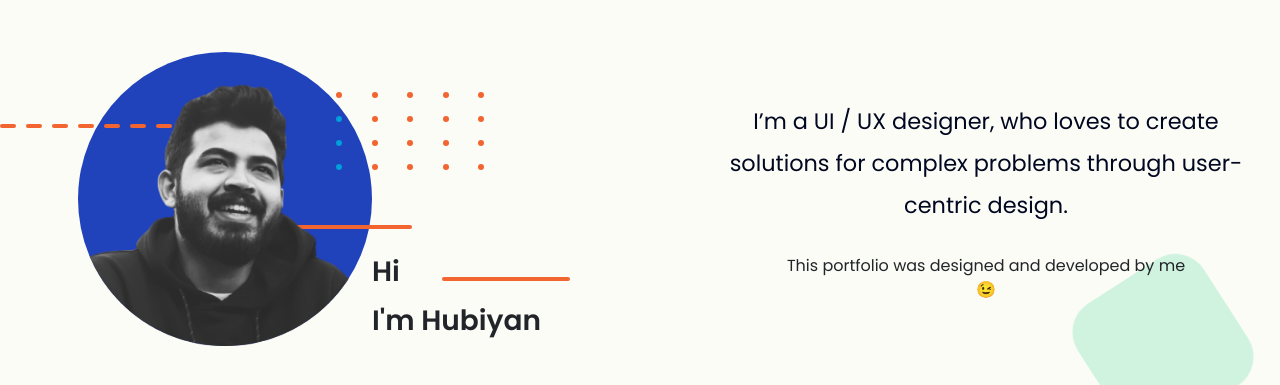
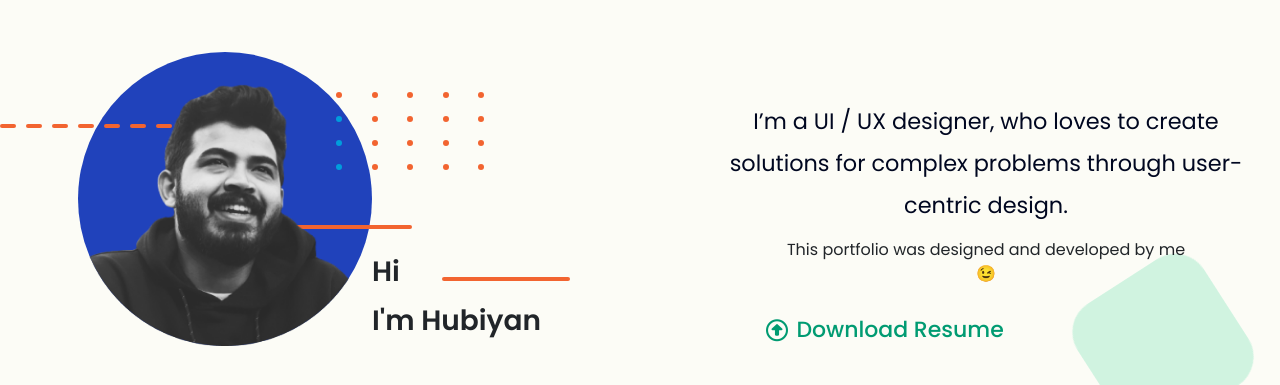
Before and after one commit to Hubiyan/hubiyan.io, a plain HTML site: page index.html in a window 1280 px wide. Shown: the part 76-461 px from the top of the page. Drawn offline with nearby package versions, Linux system fonts and the light colour scheme; a web font is replaced by a local one.

Commit message:
download resume

```diff
--- a/index.html
+++ b/index.html
@@ -114,9 +114,9 @@
                 <div class="col-lg-6 col-sm-12 ol-md-6 d-flex flex-column justify-content-between align-items-center p-5 pb-0 m-0 second-divax">
                     <h1 class="main-heading-h">I’m a UI / UX designer, who loves to create solutions for complex problems through user-centric design.</h1>
                     <p>This portfolio was designed and developed by me &#128521</p>
-                    <a href="about-hubiyan.html" class="download-div d-flex justify-content-center align-items-center">
-                        <!-- <i class="fa-regular fa-circle-down fa-1x fa-spin" style="--fa-animation-duration: 10s;"></i>
-                         <p class="ps-2 m-0">Download Resume</p> -->
+                    <a href="/images/UX-Designer-Resume.pdf" class="download-div d-flex justify-content-center align-items-center" download>
+                        <i class="fa-regular fa-circle-down fa-1x fa-spin" style="--fa-animation-duration: 10s;"></i>
+                         <p class="ps-2 m-0">Download Resume</p>
                     </a>
                 </div>
             </div>
```
Also changed, not shown: 1 other file.
